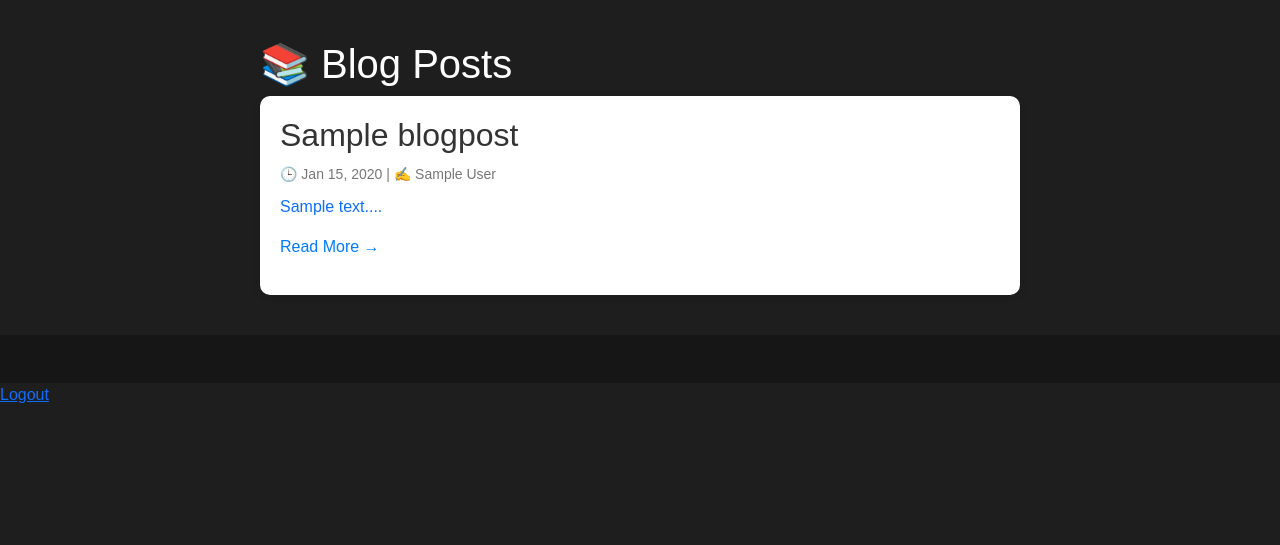
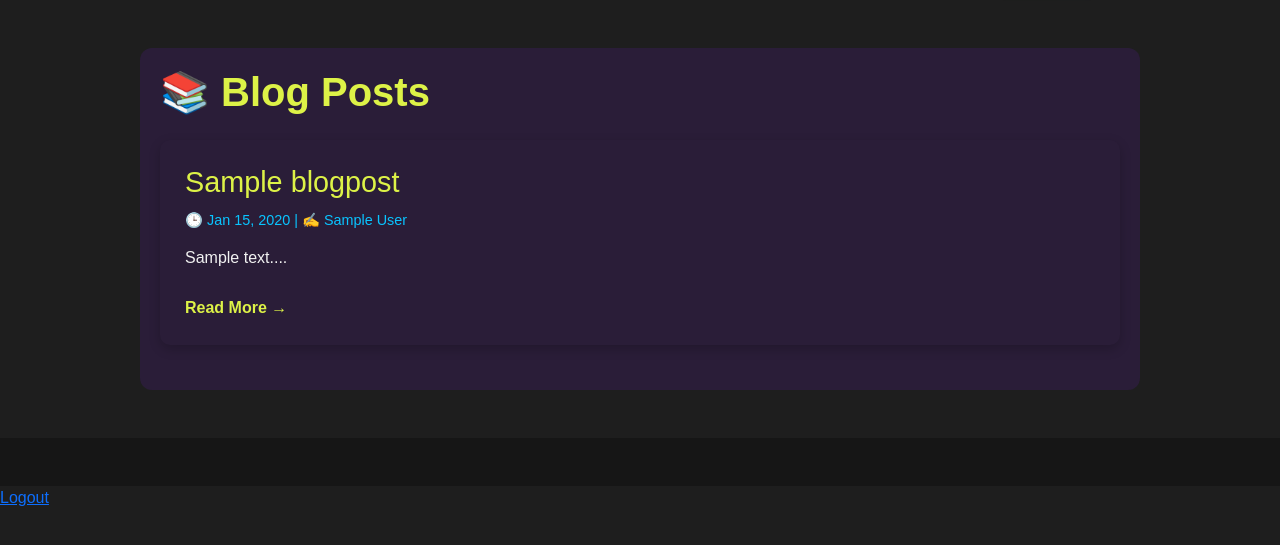
Before and after one commit to Darshilgithub/Old_Theme, a Django app: page /blog/ in a window 1280 px wide. Shown: the part 80-625 px from the top of the page. Run offline with Django 4.2, Linux system fonts and the light colour scheme; tables that the repository leaves empty hold one stand-in row (values such as "Sample post"); some libraries are stand-ins or nearby versions.

Commit message:
Initial commit

```diff
--- a/vt_site/templates/blog/blog_home.html
+++ b/vt_site/templates/blog/blog_home.html
@@ -1,50 +1,76 @@
 {% extends 'base.html' %}
-{% block body_content %}
+{% block title %} - Blog {% endblock %}
+
+{% block internal_style %}
 <style>
   .blog-container {
-    max-width: 800px;
+    max-width: 1000px;
     margin: 40px auto;
-    padding: 0 20px;
+    padding: 20px;
+    background-color: var(--bg-color-3);
+    border-radius: 12px;
   }
+
   .blog-post {
-    background: #fff;
+    background-color: #2a1d38;
     border-radius: 10px;
-    padding: 20px;
-    margin-bottom: 20px;
-    box-shadow: 0 2px 8px rgba(0,0,0,0.1);
-    transition: transform 0.2s;
+    padding: 25px;
+    margin-bottom: 25px;
+    box-shadow: 0 4px 12px rgba(0,0,0,0.2);
+    transition: transform 0.2s, box-shadow 0.2s;
   }
+
   .blog-post:hover {
-    transform: scale(1.01);
+    transform: translateY(-2px);
+    box-shadow: 0 6px 16px rgba(0,0,0,0.25);
   }
+
   .blog-post h2 {
+    color: var(--text-color-2);
     margin-bottom: 10px;
-    color: #333;
+    font-size: 1.8rem;
   }
+
   .blog-post p.meta {
-    font-size: 14px;
-    color: #777;
-    margin-bottom: 10px;
+    font-size: 0.9rem;
+    color: var(--text-color-3);
+    margin-bottom: 15px;
   }
+
+  .blog-post p {
+    color: var(--text-color-1);
+  }
+
   .blog-post a {
     text-decoration: none;
-    color: #007BFF;
+    color: var(--text-color-2);
+  }
+
+  .read-more {
+    color: var(--text-color-2);
+    font-weight: bold;
+    margin-top: 10px;
+    display: inline-block;
   }
 </style>
+{% endblock %}
+
+{% block body_content %}
+<div class="container my-5">
   <div class="blog-container">
-  <h1>📚 Blog Posts</h1>
+    <h1 class="fw-bold fs-1 mb-4" style="color: var(--text-color-2);">📚 Blog Posts</h1>
     {% for post in posts %}
-    <a href="{% url 'blog_detail' post.slug %}" style="text-decoration: none;">
+      <a href="{% url 'blog_detail' post.slug %}" class="text-decoration-none">
         <div class="blog-post">
           <h2>{{ post.title }}</h2>
           <p class="meta">🕒 {{ post.created_at|date:"M d, Y" }} | ✍️ {{ post.author }}</p>
           <p>{{ post.content|truncatewords:30 }}...</p>
-    <p style="color: #007BFF;">Read More →</p>
+          <span class="read-more">Read More →</span>
         </div>
       </a>
-
     {% empty %}
-    <p>No blog posts found.</p>
+      <p style="color: var(--text-color-1);">No blog posts found.</p>
     {% endfor %}
   </div>
+</div>
 {% endblock %}
```
Also changed, not shown: vt_site/templates/blog/blog_detail.html (+25 -22 lines). Lines whose indentation alone changed are shown as unchanged.
